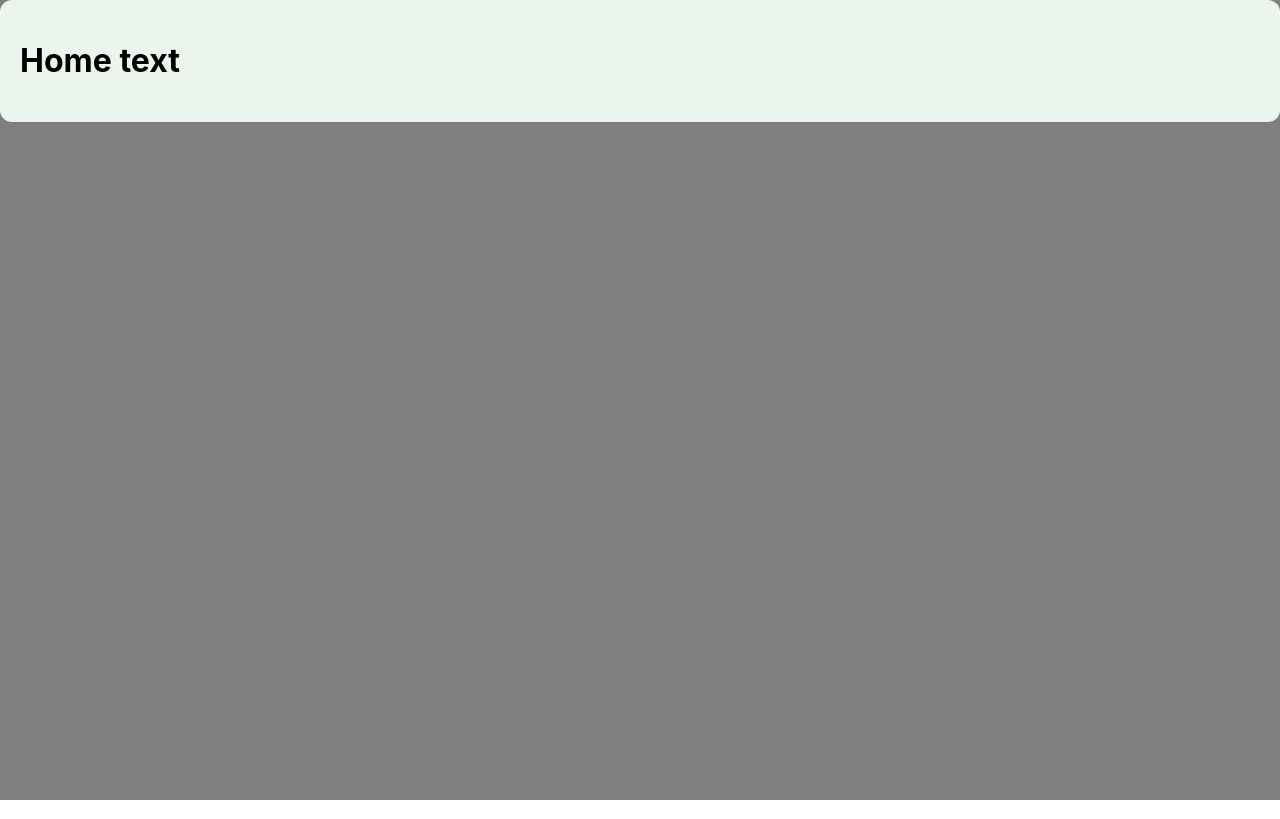
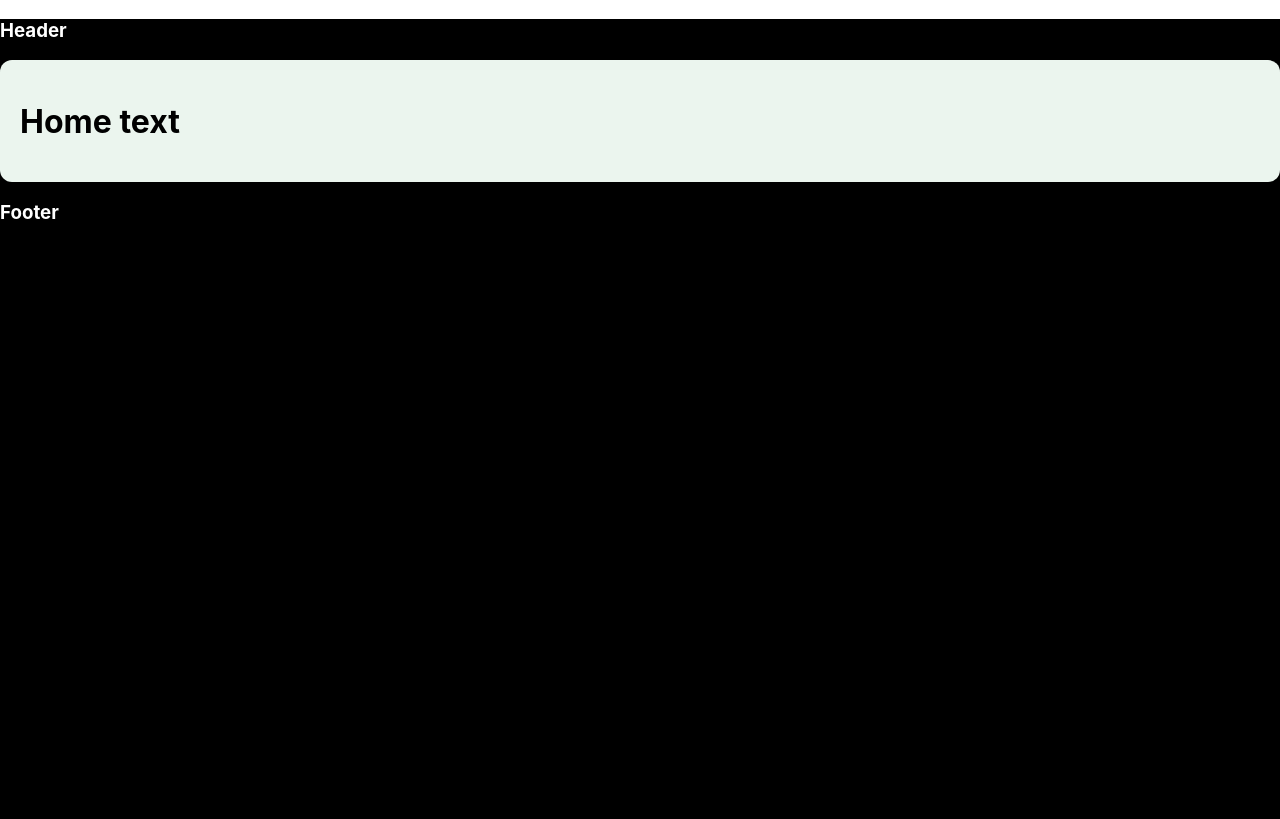
Before and after one commit to SemenovDeveloper/my-gscore, a Next.js app: page / in a window 1280 px wide. Built offline with nearby package versions, Linux system fonts and the light colour scheme.

Commit message:
add header and footer files

```diff
--- a/pages/index.tsx
+++ b/pages/index.tsx
@@ -3,7 +3,7 @@ import Head from 'next/head'
 import Image from 'next/image'
 import styles from '../styles/Home.module.css'
 import styled from 'styled-components'
-import { Container } from 'src/ui'
+import { MainContainer } from 'src/components'
 
 const Home: NextPage = () => {
   return (
@@ -11,9 +11,9 @@ const Home: NextPage = () => {
       <Head>
         <title>Home page</title>
       </Head>
-      <Container>
-        <><h1>Home text</h1>
-      </></Container>
+      <MainContainer>
+        <h1>Home text</h1>
+      </MainContainer>
     </>
   )
 }
--- /dev/null
+++ b/src/components/footer/footer.tsx
@@ -0,0 +1,14 @@
+import { COLORS } from "src/lib"
+import styled from "styled-components"
+
+export const Footer: React.FC = () => {
+  return(
+    <>
+      <Title>Footer</Title>
+    </>
+  )
+}
+
+const Title = styled.h3`
+  color: ${COLORS.white}
+`
--- /dev/null
+++ b/src/components/footer/index.ts
@@ -0,0 +1 @@
+export * from './footer'
--- /dev/null
+++ b/src/components/header/header.tsx
@@ -0,0 +1,14 @@
+import { COLORS } from "src/lib"
+import styled from "styled-components"
+
+export const Header: React.FC = () => {
+  return(
+    <>
+      <Title>Header</Title>
+    </>
+  )
+}
+
+const Title = styled.h3`
+  color: ${COLORS.white}
+`
--- /dev/null
+++ b/src/components/header/index.ts
@@ -0,0 +1 @@
+export * from './header'
--- /dev/null
+++ b/src/components/index.ts
@@ -0,0 +1,3 @@
+export * from './header'
+export * from './main-container'
+export * from './footer'
--- /dev/null
+++ b/src/components/main-container/index.ts
@@ -0,0 +1 @@
+export * from 'src/components/main-container/main-container'
--- a/src/ui/container/container.tsx
+++ b/src/components/main-container/main-container.tsx
@@ -1,23 +1,26 @@
 import React from "react";
 import styled from "styled-components";
+import { COLORS } from 'src/lib';
+import { Header, Footer } from 'src/components'
 
 interface IContainer {
   children: React.ReactNode;
 }
 
-export const Container: React.FC<IContainer> = ({ children }) => {
+export const MainContainer: React.FC<IContainer> = ({ children }) => {
   return (
-    <StyledModal>
+    <StyledContainer>
+      <Header />
       <Content>{children}</Content>
-    </StyledModal>
+      <Footer />
+    </StyledContainer>
   );
 };
 
-const StyledModal = styled.div`
+const StyledContainer = styled.div`
   height: 100vh;
   width: 100%;
-  background-color: rgba(0, 0, 0, 0.5);
-  position: fixed;
+  background-color: ${COLORS.black};
 `;
 
 const Content = styled.div`
--- a/src/ui/container/index.ts
+++ /dev/null
@@ -1 +0,0 @@
-export * from 'src/ui/container/container'
--- a/src/ui/index.ts
+++ /dev/null
@@ -1 +0,0 @@
-export * from 'src/ui/container'
```
